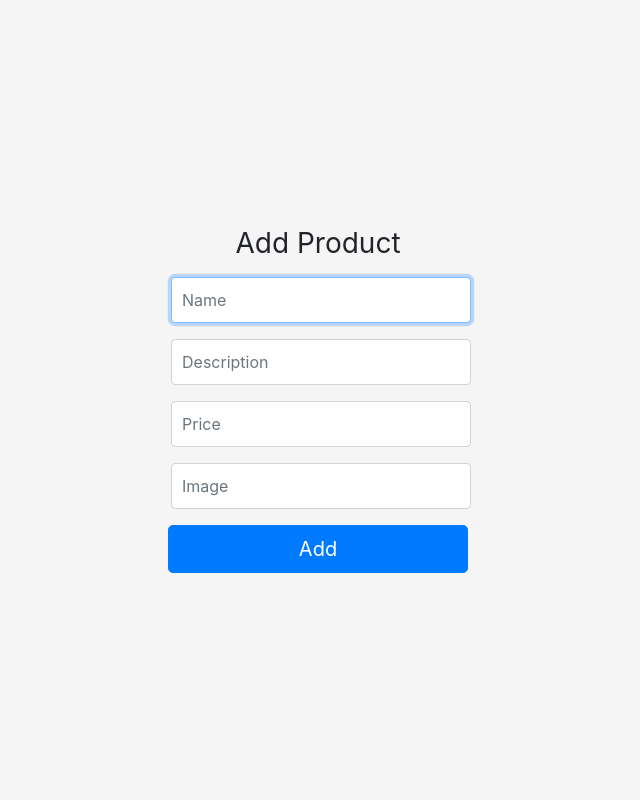
After one commit to RathodKaransinh/Online-Book-Store, a Django app: page /add in a window 1280 px wide. The commit adds this page. Shown: the whole page, without its empty margins (322-962 px from the left). Run offline with Django 4.2, Linux system fonts and the light colour scheme; some libraries are stand-ins or nearby versions.

Commit message:
added functionality to add product

```diff
--- a/home/admin.py
+++ b/home/admin.py
@@ -1,5 +1,6 @@
 from django.contrib import admin
-from home.models import Order
+from home.models import Order, Product
 
 # Register your models here.
 admin.site.register(Order)
+admin.site.register(Product)
--- /dev/null
+++ b/home/templates/addProduct.html
@@ -0,0 +1,105 @@
+<!doctype html>
+<html lang="en">
+
+<head>
+    <!-- Required meta tags -->
+    <meta charset="utf-8">
+    <meta name="viewport" content="width=device-width, initial-scale=1, shrink-to-fit=no">
+    <title>Add Product</title>
+    <!-- Bootstrap CSS -->
+    <link rel="stylesheet" href="https://stackpath.bootstrapcdn.com/bootstrap/4.4.1/css/bootstrap.min.css"
+        integrity="sha384-Vkoo8x4CGsO3+Hhxv8T/Q5PaXtkKtu6ug5TOeNV6gBiFeWPGFN9MuhOf23Q9Ifjh" crossorigin="anonymous">
+
+
+    <style>
+        html,
+        body {
+            height: 100%;
+        }
+
+        body {
+            display: -ms-flexbox;
+            display: flex;
+            -ms-flex-align: center;
+            align-items: center;
+            padding-top: 40px;
+            padding-bottom: 40px;
+            background-color: #f5f5f5;
+        }
+
+        .form-signin {
+            width: 100%;
+            max-width: 330px;
+            padding: 15px;
+            margin: auto;
+        }
+
+        .form-signin .checkbox {
+            font-weight: 400;
+        }
+
+        .form-signin .form-control {
+            margin: 16px 3px;
+            position: relative;
+            box-sizing: border-box;
+            height: auto;
+            padding: 10px;
+            font-size: 16px;
+        }
+
+        .form-signin .form-control:focus {
+            z-index: 2;
+        }
+
+        .form-signin input[type="email"] {
+            margin-bottom: -1px;
+            border-bottom-right-radius: 0;
+            border-bottom-left-radius: 0;
+        }
+
+        .form-signin input[type="password"] {
+            margin-bottom: 10px;
+            border-top-left-radius: 0;
+            border-top-right-radius: 0;
+        }
+
+        .bd-placeholder-img {
+            font-size: 1.125rem;
+            text-anchor: middle;
+            -webkit-user-select: none;
+            -moz-user-select: none;
+            -ms-user-select: none;
+            user-select: none;
+        }
+
+        @media (min-width: 768px) {
+            .bd-placeholder-img-lg {
+                font-size: 3.5rem;
+            }
+        }
+    </style>
+    <!-- Custom styles for this template -->
+    <link href="signin.css" rel="stylesheet">
+</head>
+
+<body class="text-center">
+    <form class="form-signin" method="post" action="/add">
+        {% csrf_token %}
+        <h1 class="h3 mb-3 font-weight-normal">Add Product</h1>
+        <label for="name" class="sr-only">Name</label>
+        <input type="text" id="name" name="name" class="form-control" placeholder="Name" required
+            autofocus>
+        <label for="desc" class="sr-only">Description</label>
+        <input type="text" id="desc" name="desc" class="form-control" placeholder="Description" required
+            autofocus>
+        <label for="price" class="sr-only">Price</label>
+        <input type="number" id="price" name="price" class="form-control" placeholder="Price" required
+            autofocus>
+        <label for="image" class="sr-only">Image</label>
+        <input type="text" id="image" name="image" class="form-control" placeholder="Image" required
+            autofocus>
+        <button class="btn btn-lg btn-primary btn-block" type="submit">Add</button>
+    </form>
+</body>
+
+</html>
--- a/home/urls.py
+++ b/home/urls.py
@@ -26,4 +26,5 @@ urlpatterns = [
     path('login',views.loginUser, name="login"),
     path('logout',views.logoutUser, name="logout"),
     path('register',views.registerUser, name="register"),
+    path('add',views.addProduct, name="add"),
 ]
--- a/home/views.py
+++ b/home/views.py
@@ -1,15 +1,19 @@
 import datetime
 from django.shortcuts import redirect, render
-from home.models import Order
+from home.models import Order, Product
 from django.contrib.auth.models import User
 from django.contrib.auth import logout, authenticate, login
 
 # Create your views here.
 
 def index(request):
+    products = Product.objects.values().all()
+    context = {
+        'products' : products
+    }
     if request.user.is_anonymous:
         return redirect("/login")
-    return render(request, 'index.html')
+    return render(request, 'index.html', context)
 
 def about(request):
     return render(request, 'about.html')
@@ -74,3 +78,15 @@ def registerUser(request):
             pass
 
     return render(request, "register.html")
+
+def addProduct(request):
+    if request.method == "POST":
+        name = request.POST.get('name')
+        desc = request.POST.get('desc')
+        price = request.POST.get('price')
+        image = request.POST.get('image')
+        product = Product(name=name, uname=request.user.username, desc=desc, price=price, image=image)
+        product.save()
+        return redirect('/')
+
+    return render(request, 'addProduct.html')
```
Also changed, not shown: home/models.py (+11 -1 lines), home/templates/base.html (+5 -2 lines), home/templates/index.html (+10 -71 lines), db.sqlite3, home/migrations/0003_product_order_date.py (added), home/migrations/0004_product_desc_product_price.py (added).
